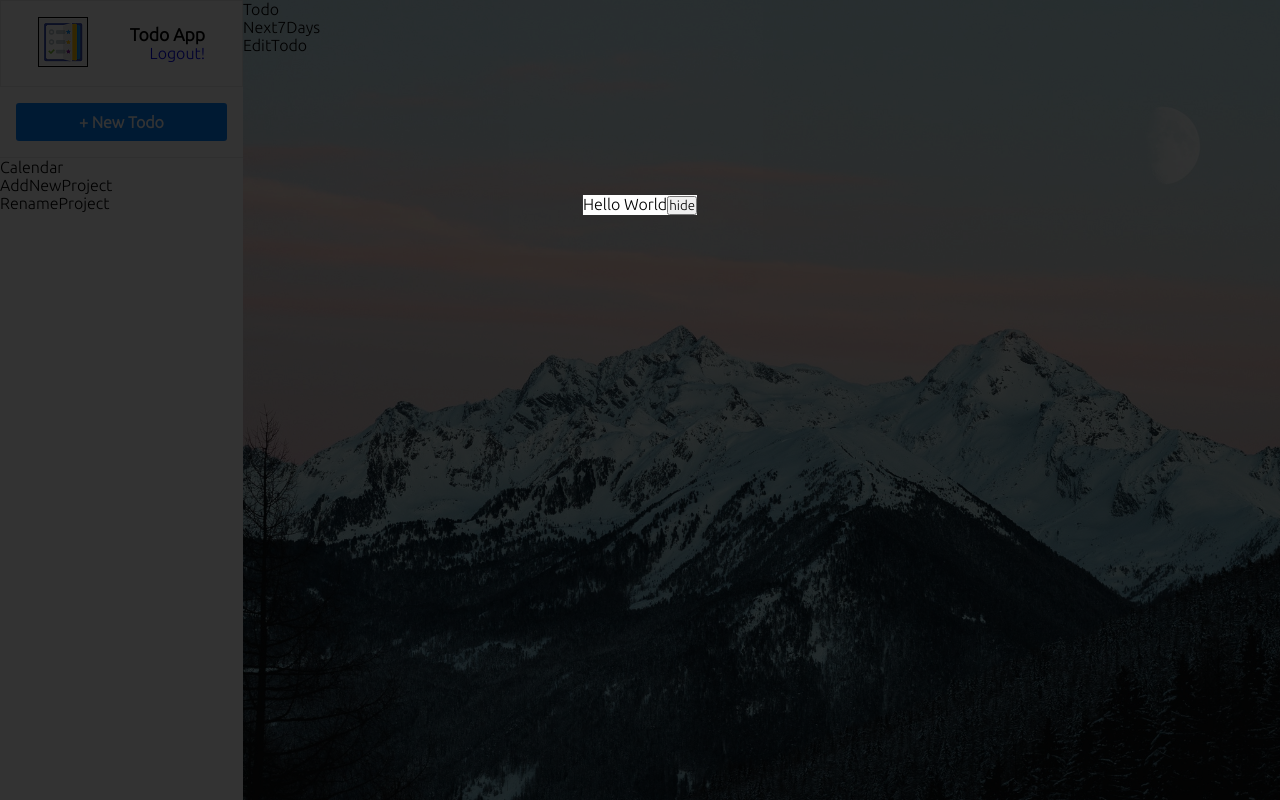
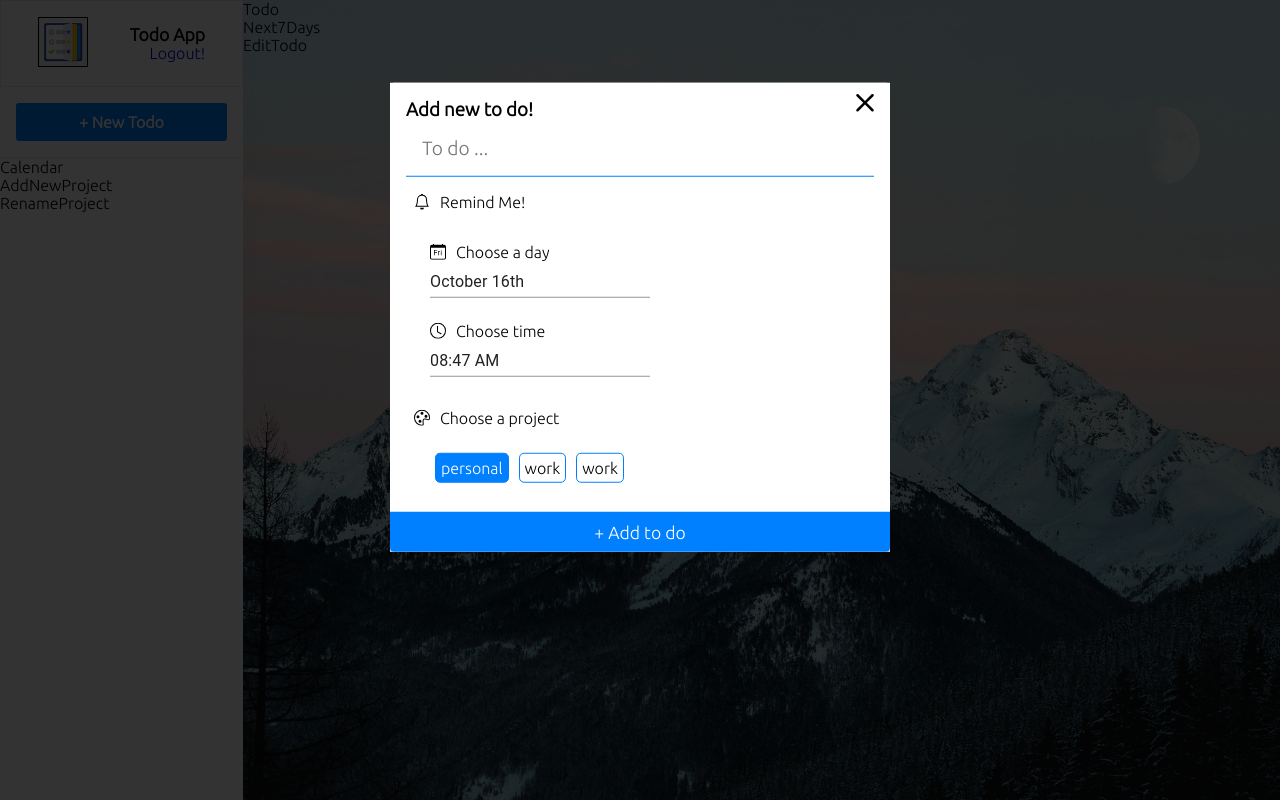
Before and after one commit to zvirgo/Todo-app, a React (Create React App) app: page / in a window 1280 px wide. Both pictures are taken after a click on the button "+ New Todo". Built offline with nearby package versions, Linux system fonts and the light colour scheme; the HTML template or start-up script is replaced by a standard one.

Commit message:
complete addNewTodo modal

```diff
--- a/package.json
+++ b/package.json
@@ -3,10 +3,15 @@
   "version": "0.1.0",
   "private": true,
   "dependencies": {
+    "@date-io/date-fns": "^1.3.13",
+    "@material-ui/core": "^4.12.4",
+    "@material-ui/pickers": "^3.3.10",
     "@testing-library/jest-dom": "^5.16.5",
     "@testing-library/react": "^13.4.0",
     "@testing-library/user-event": "^13.5.0",
+    "date-fns": "^2.29.3",
     "react": "^18.2.0",
+    "react-bootstrap-icons": "^1.9.1",
     "react-dom": "^18.2.0",
     "react-scripts": "5.0.1",
     "web-vitals": "^2.1.4"
--- a/src/App.css
+++ b/src/App.css
@@ -94,3 +94,81 @@
   filter: brightness(1.1);
   transition: all 300ms ease;
 }
+/* AddNewTodo form */
+.AddNewTodo form {
+    padding: 1rem 1rem calc(1rem + 40px) 1rem;
+    width: 500px;
+    background: white;
+    border-radius: 4px;
+  }
+  .AddNewTodo form .text input {
+    padding: 1rem;
+    width: 100%;
+    margin-bottom: 0.5rem;
+    border: none;
+    font-size: 1.2rem;
+  }
+  .AddNewTodo form .text input:focus {
+    outline: none;
+    border-bottom: 1px solid #0080ff;
+  }
+  .AddNewTodo form .remind {
+    display: flex;
+    align-items: center;
+    padding: 0.5rem;
+  }
+  .AddNewTodo form p {
+    margin-left: 10px;
+  }
+  .AddNewTodo form .title {
+    display: flex;
+    align-items: center;
+    margin-bottom: 5px;
+  }
+  .AddNewTodo form .pick-day {
+    padding: 1.5rem 1.5rem 0 1.5rem;
+  }
+  .AddNewTodo form .pick-time {
+    padding: 1.5rem;
+  }
+  .AddNewTodo form .pick-project {
+    padding: 0.5rem;
+  }
+  .AddNewTodo form .pick-project .projects {
+    display: flex;
+    flex-wrap: wrap;
+    padding: 1rem 1rem 0 1rem;
+  }
+  .AddNewTodo form .pick-project .projects .project {
+    border: 1px solid #0080ff;
+    border-radius: 5px;
+    padding: 5px;
+    margin: 5px;
+    cursor: pointer;
+  }
+  .AddNewTodo form .pick-project .projects .active {
+    background: #0080ff;
+    color: white;
+  }
+  .AddNewTodo form .cancel {
+    position: absolute;
+    top: 0;
+    right: 5px;
+    cursor: pointer;
+  }
+  .AddNewTodo form .confirm {
+    position: absolute;
+    bottom: 0;
+    left: 0;
+    width: 100%;
+  }
+  .AddNewTodo form .confirm button {
+    width: 100%;
+    height: 40px;
+    background: #0080ff;
+    color: white;
+    font-size: 1.1rem;
+    border: none;
+    border-radius: 0 0 4px 4px;
+    cursor: pointer;
+  }
--- a/src/components/AddNewTodo.jsx
+++ b/src/components/AddNewTodo.jsx
@@ -1,23 +1,87 @@
 import React, { useState } from 'react'
 import Modal from './Modal'
+import { Bell, CalendarDay, Clock, Palette, X } from 'react-bootstrap-icons'
+import DateFnsUtils from '@date-io/date-fns';
+import { MuiPickersUtilsProvider, DatePicker,TimePicker } from '@material-ui/pickers';
+
 
 const AddNewTodo = () => {
   const [showModal, setShowModal] = useState(false)
+  const [text, setText] = useState('')
+  const [day, setDay] = useState(new Date())
+  const [time, setTime] = useState(new Date())
+
   return (
     <div className='AddNewTodo'>
-      <div className="btn">
-        <button onClick={() => setShowModal(true)}>+ New Todo</button>
-      </div>
-      <Modal showModal={showModal} setShowModal={setShowModal}>
-        <div>
-          Hello World
-          <button
-            onClick={() => setShowModal(false)}>
-            hide
-          </button>
-        </div>
-      </Modal>
+    <div className="btn">
+        <button onClick={() => setShowModal(true)}>
+            + New Todo
+        </button>
     </div>
+    <Modal showModal={showModal} setShowModal={setShowModal}>
+        <MuiPickersUtilsProvider utils={DateFnsUtils}>
+            <form>
+                <div className="text">
+                    <h3>Add new to do!</h3>
+                    <input
+                        type='text'
+                        value={text}
+                        onChange={e => setText(e.target.value)}
+                        placeholder='To do ...'
+                        autoFocus
+                    />
+                </div>
+                <div className="remind">
+                    <Bell />
+                    <p>Remind Me!</p>
+                </div>
+                <div className="pick-day">
+                    <div className="title">
+                        <CalendarDay />
+                        <p>Choose a day</p>
+                    </div>
+                    <DatePicker
+                        value={day}
+                        onChange={day => setDay(day)}
+                    />
+                </div>
+                <div className="pick-time">
+                    <div className="title">
+                        <Clock />
+                        <p>Choose time</p>
+                    </div>
+                    <TimePicker
+                        value={time}
+                        onChange={time => setTime(time)}
+                    />
+                </div>
+                <div className="pick-project">
+                    <div className="title">
+                        <Palette />
+                        <p>Choose a project</p>
+                    </div>
+                    <div className="projects">
+                        <div className="project active">
+                            personal
+                        </div>
+                        <div className="project">
+                            work
+                        </div>
+                        <div className="project">
+                            work
+                        </div>
+                    </div>
+                </div>
+                <div className="cancel" onClick={() => setShowModal(false)}>
+                    <X size='40' />
+                </div>
+                <div className="confirm">
+                    <button>+ Add to do</button>
+                </div>
+            </form>
+        </MuiPickersUtilsProvider>
+    </Modal>
+</div>
   )
 }
 
```
Also changed, not shown: 1 other file (tests, documents, lock files or other folders).
